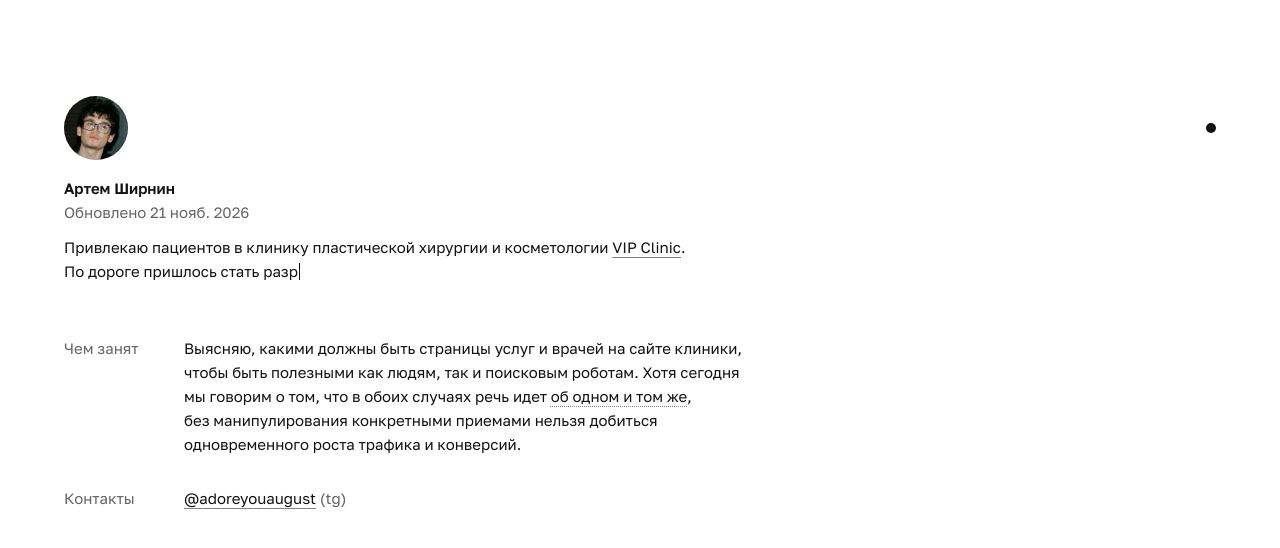
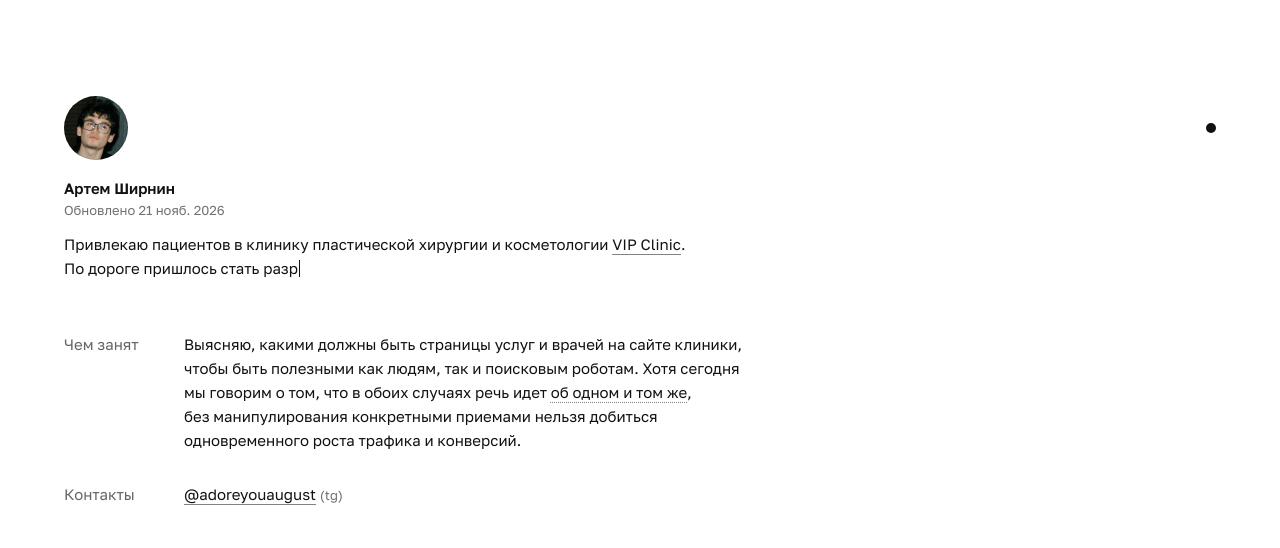
Before and after one commit to averageaugust/shirnin-art, a plain HTML site: page index.html in a window 1280 px wide. Drawn offline with Linux system fonts and the light colour scheme.

Commit message:
Дата обновления и (tg) мельче и светлее
Кегль 13 px, серый 0.549 в светлой теме (4,87:1) и 0.649 в темной.
Подписи разделов в темной теме ярче (0.72), чтобы пометки были тише их.

Co-Authored-By: Claude Opus 5.5 <noreply@anthropic.com>

```diff
--- a/index.html
+++ b/index.html
@@ -58,8 +58,8 @@
        Серые из палитры oklch.fyi/color-palettes/gray. Тема по умолчанию как в системе,
        точка справа вверху переключает её (theme.js меняет meta color-scheme).
        Контраст, норма для текста 4,5:1, для линий 3:1:
-         светлая: текст 18,9; серый текст 5,92; подчёркивание 3,85; ссылка при наведении 4,87
-         тёмная:  текст 15,9; серый текст 5,96; подчёркивание 3,97; ссылка при наведении 5,96 */
+         светлая: текст 18,9; серый текст 5,92; пометки 4,87; подчёркивание 3,85; ссылка при наведении 4,87
+         тёмная:  текст 15,9; серый текст 7,8;  пометки 5,96; подчёркивание 3,97; ссылка при наведении 5,96 */
     :root {
       color-scheme: light dark;
       &:has(> head > meta[name="color-scheme"][content="dark"])  { color-scheme: dark; }
@@ -68,7 +68,8 @@
       --color-bg:             light-dark(oklch(1 0 0),     oklch(0.162 0 0));
       --color-surface:        light-dark(oklch(1 0 0),     oklch(0.195 0 0));  /* карточка превью */
       --color-text:           light-dark(oklch(0.178 0 0), oklch(0.933 0 0));
-      --color-text-secondary: light-dark(oklch(0.503 0 0), oklch(0.649 0 0));
+      --color-text-secondary: light-dark(oklch(0.503 0 0), oklch(0.72 0 0));
+      --color-text-tertiary:  light-dark(oklch(0.549 0 0), oklch(0.649 0 0));  /* мелкие пометки: дата, (tg) */
       --color-underline:      light-dark(oklch(0.606 0 0), oklch(0.549 0 0));
       --color-link-hover:     light-dark(oklch(0.549 0 0), oklch(0.649 0 0));
       --color-card-ring:      light-dark(oklch(0 0 0 / 0.08), oklch(1 0 0 / 0.1));
@@ -112,8 +113,10 @@
     main > * { max-inline-size: 43rem; }
 
     h1 { margin: 0; font-size: inherit; line-height: inherit; font-weight: 600; }
-    .updated { margin-block-end: 0.75em; }
-    .muted { color: var(--color-text-secondary); }
+    /* Мелкие пометки — дата обновления и (tg): кегль 13 px и серый светлее подписей разделов.
+       Светлее 0.549 на белом нельзя: 13 px — обычный текст, ему нужно 4,5:1 */
+    .muted { font-size: var(--fs-small); color: var(--color-text-tertiary); }
+    .updated { margin-block-end: 0.7rem; }
     p { margin: 0 0 0.4em; text-wrap: pretty; }
 
     a {
```
